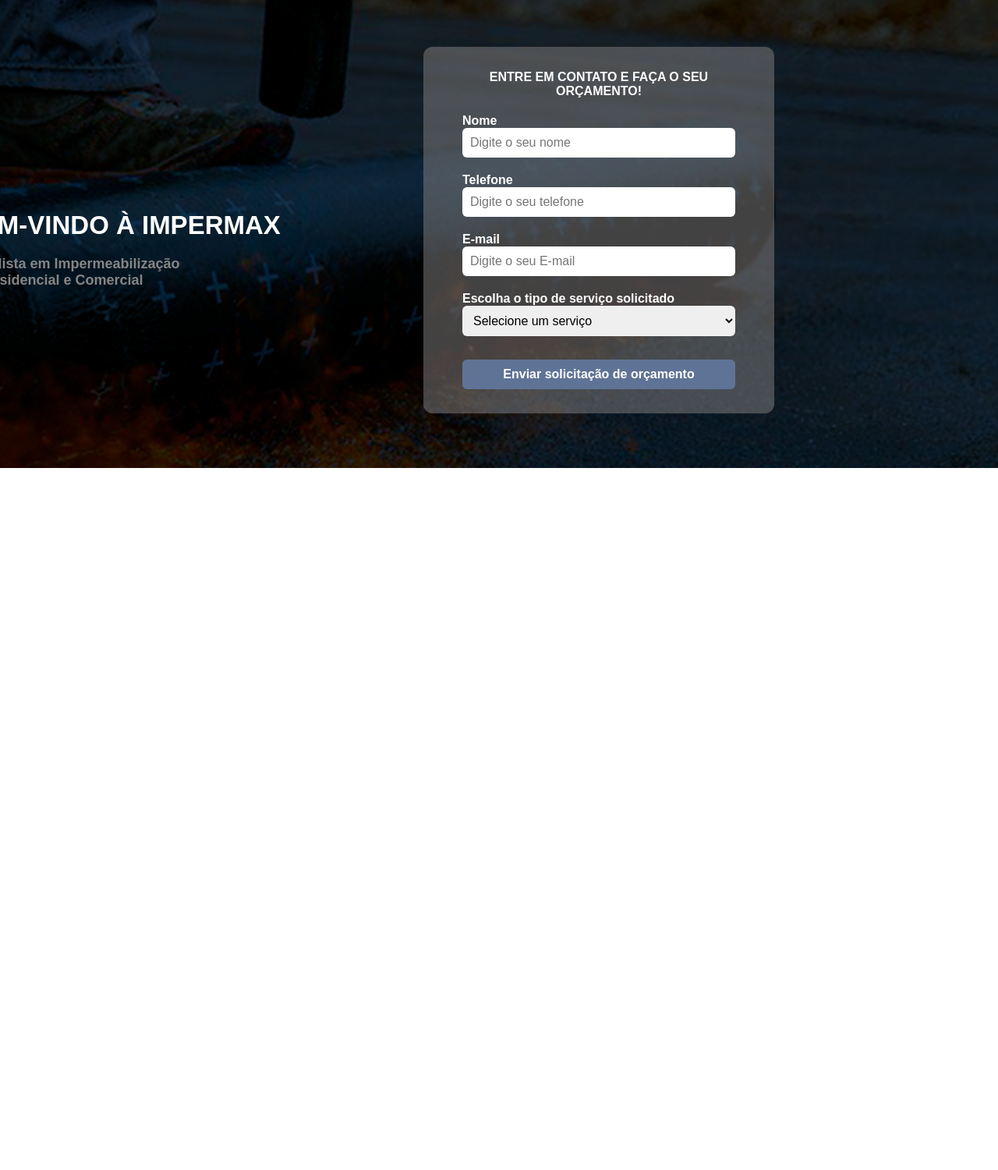
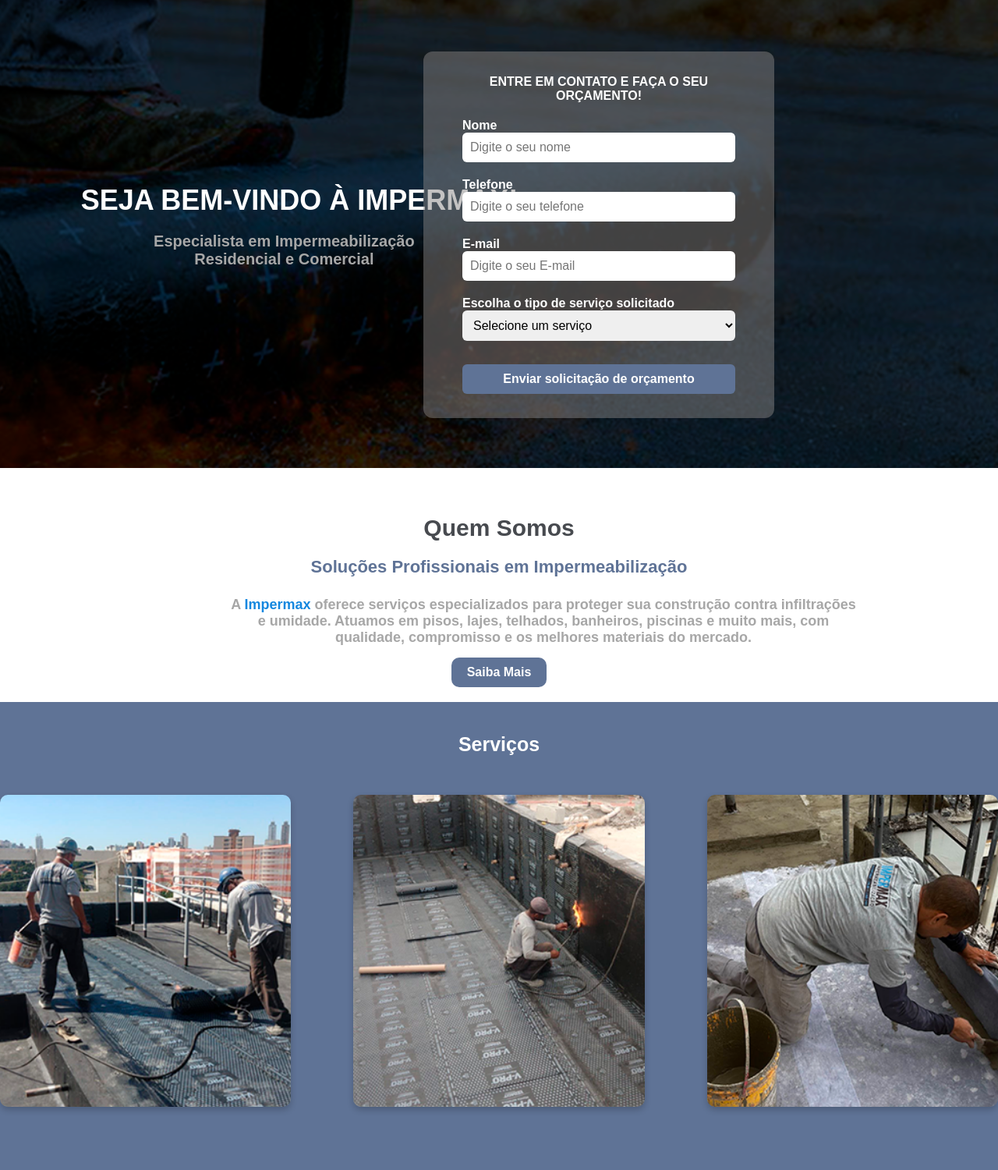
Before and after one commit to undercontrl/Impermax, a PHP site: page / in a window 1280 px wide. Shown: the part 127-1627 px from the top of the page at 78% size. Before the commit the page ends 727 px from the top, so only its background shows below. Run offline with PHP 8.4, Linux system fonts and the light colour scheme.

Commit message:
realizado a area sobre

```diff
--- a/css/form.css
+++ b/css/form.css
@@ -12,7 +12,7 @@
     gap: 10px;
     color: white;
     font-weight: bold;
-    top: 60px;
+    bottom: 102px;
     height: 470px;
 }
 
@@ -73,3 +73,7 @@
     align-items: center;
     text-align: center;
 }
+
+#servico{
+
+}
--- a/css/hero.css
+++ b/css/hero.css
@@ -5,41 +5,39 @@
     background-image: url('../img/Banner\ 1.png');
     background-size: cover;
     background-position: center;
+
 }
 
 .hero-titulo{
-    right: 19%;
+
     width: 100%;
     height: 100%;
-    color: white;
-    justify-content: center;
-    font-size: 22px;
+    color: #ffffff;
+    font-size: 36px;
     font-weight: bold;
-    display: flex;
-    flex-direction: column;
+    text-align: center;
+    margin-bottom: 20px;
 }
 
 .container-hero{
-    max-width: 1200px;
+    max-width: 650px;
     margin: 0 auto;
     padding: 20px;
-    display: flex;
-    margin-top: 355px ;
-    position: absolute;
-    bottom: -250px;
-    gap: 20px;
-
+    position: relative;
+    top: 50%;
+    transform: translateY(-50%);
+    right: 20%;
 }
 
 .hero-texto{
-    position: relative;
-    left:2%;
     width: 100%;
     height: 100%;
-    color: #868585;
-    justify-content: center;
-    font-size: 18px;
+    color: var(--cor-fonte-primaria);
+    font-size: 20px;
     font-weight: bold;
     text-align: center;
+    margin-bottom: 20px;
     max-width: 400px;
+    position: relative;
+    left: 14%;
 }
--- /dev/null
+++ b/css/servicos.css
@@ -0,0 +1,80 @@
+.titulo-servico{
+    font-size: 25px;
+    display: flex;
+    justify-content: center;
+    align-items: center;
+    width: 100%;
+    padding: 20px;
+    color: white;
+    font-weight: bold;
+    position: relative;
+    top: 20px;
+}
+
+.cards {
+    display: flex;
+    justify-content: space-around;
+    gap: 80px;
+    justify-content: center;
+    position: relative;
+    top: 50px;
+}
+
+.servicos{
+    background-color: var(--cor-de-fundo-primaria);
+    position: relative;
+    width: 100%;
+    height: 600px;
+}
+
+
+.card-servico {
+    position: relative;
+    width: 400px;
+    height: 400px;
+    border-radius: 10px;
+    overflow: hidden;
+    box-shadow: 0 4px 8px rgba(0, 0, 0, 0.2);
+    transition: transform 0.3s ease;
+}
+
+.servico-imagem{
+    width: 100%;
+    height: 100%;
+    position: absolute;
+    transition: transform 0.4s ease;
+}
+
+.figcaption-servico{
+    position: absolute;
+    bottom: 0;
+    width: 100%;
+    height: 100%;
+    padding: 10px;
+    background-color: #44494ea4;
+    color: var(--cor-de-fundo);
+    display: flex;
+    flex-direction: column;
+    text-align: center;
+    justify-content: center;
+    font-size: 1rem;
+    transform: translateY(100%);
+    transition: transform 0.6s ease-in-out;
+}
+
+
+.card-servico:hover .figcaption-servico{
+    transform: translateY(0%);
+}
+.titulo-externo{
+    font-size: 30px;
+    display: flex;
+    justify-content: center;
+    align-items: center;
+    width: 100%;
+    padding: 20px;
+    position: relative;
+    top: 20px;
+    color: var(--cor-fonte-destaque-primaria);
+    font-weight: bold;
+}
--- /dev/null
+++ b/css/sobre.css
@@ -0,0 +1,80 @@
+.sobre{
+    position: relative;
+    width: 100%;
+    height: 300px;
+    background-size: cover;
+    background-position: center;
+}
+
+.container-sobre{
+    width: 100%;
+    max-width: 1200px;
+    margin: 0 auto;
+    padding: 20px;
+}
+
+.titulo-sobre{
+    font-size: 30px;
+    display: flex;
+    justify-content: center;
+    align-items: center;
+    width: 100%;
+    padding: 40px;
+    position: relative;
+    bottom: 0;
+    color: var(--cor-fonte-destaque-secundaria);
+    font-weight: bold;
+}
+
+.titulo-secundario{
+    font-size: 22px;
+    display: flex;
+    justify-content: center;
+    align-items: center;
+    width: 100%;
+    padding: 20px;
+    position: relative;
+    bottom: 40px;
+    color: var(--cor-fonte-secundaria);
+    font-weight: bold;
+}
+
+.texto-sobre{
+    position: relative;
+    left: 20%;
+    bottom: 55px;
+    max-width: 810px;
+    font-size: 18px;
+    color: var(--cor-fonte-primaria);
+    text-align: justify;
+    margin: 20px 0;
+    text-align: center;
+    font-weight: bold;
+}
+
+.destaque {
+  color: var(--cor-fonte-terciaria);
+  font-weight: bold;
+}
+
+.container-botao-sobre{
+    display: flex;
+    justify-content: center;
+    align-items: center;
+    position: relative;
+    bottom: 80px;
+}
+
+.botao-sobre{
+    background-color: var(--cor-de-fundo-primaria);
+    color: var( --cor-de-fundo-secundaria);
+    padding: 10px 20px;
+    border-radius: 10px;
+    font-weight: bold;
+}
+
+.botao-sobre:hover{
+    background-color: var(--cor-fonte-terciaria);
+    color: var(--cor-de-fundo-secundaria);
+    transition: 0.3s;
+}
--- a/css/styles.css
+++ b/css/styles.css
@@ -5,3 +5,5 @@
 @import url('variaveis.css');
 @import url('cards.css');
 @import url('form.css');
+@import url('sobre.css');
+@import url('servicos.css');
--- a/index.html
+++ b/index.html
@@ -32,13 +32,13 @@
 
 <main>
     <section class="hero">
-        <div class="hero-titulo container-hero">
-            <h1>SEJA BEM-VINDO À IMPERMAX</h1>
+        <div class="container-hero">
+            <h1 class="hero-titulo" >SEJA BEM-VINDO À IMPERMAX!</h1>
             <p class="hero-texto">Especialista em Impermeabilização Residencial e Comercial</p>
         </div>
         <div>
             <form >
-                <h2 href="#" class="titulo-orcamento">ENTRE EM CONTATO E FAÇA O SEU ORÇAMENTO!</h2>
+                <h2 class="titulo-orcamento">ENTRE EM CONTATO E FAÇA O SEU ORÇAMENTO!</h2>
                     <label for="nome">Nome</label>
                     <input type="text" id="nome" name="nome" placeholder="Digite o seu nome">
                     <label for="telefone">Telefone</label>
@@ -55,9 +55,60 @@
                 <button type="submit">Enviar solicitação de orçamento</button>
             </form>
         </div>
+    </section>
+
+    <section class="sobre">
+            <div class="container-sobre">
+                <h2 class="titulo-sobre">Quem Somos</h2>
+                <h3 class="titulo-secundario">Soluções Profissionais em Impermeabilização</h3>
+                <p class="texto-sobre">A <a href="" class="destaque">Impermax</a> oferece serviços especializados para
+                    proteger sua construção contra infiltrações e umidade.
+                    Atuamos em pisos, lajes, telhados, banheiros, piscinas e muito mais,
+                    com qualidade, compromisso e os melhores materiais do mercado.</p>
+            </div>
+            <div class="container-botao-sobre">
+                <a href="sobre.html" class="botao-sobre">Saiba Mais</a>
+            </div>
+    </section>
 
 
-
+    <section>
+         <section class="servicos">
+            <div class="container-servicos">
+                <h3 class="titulo-servico">Serviços</h3>
+                <div class="cards">
+                    <div class="card-servico">
+                        <figure>
+                            <img src="img/card1.png" alt="" class="servico-imagem">
+                            <figcaption class="figcaption-servico">
+                                <h3 class="">Impermeabilização de Lajes</h3>
+                                <p>Evita infiltrações em áreas expostas ao tempo,
+                                    aumentando a durabilidade da estrutura.</p>
+                            </figcaption>
+                        </figure>
+                    </div>
+                    <div class="card-servico">
+                        <figure>
+                            <img src="img/card2.png" alt="" class="servico-imagem">
+                            <figcaption class="figcaption-servico">
+                                <h3 class="">Vedação de Piscinas e Reservatórios</h3>
+                                <p>Soluções específicas para áreas com contato constante
+                                    com água, garantindo total estanqueidade.</p>
+                            </figcaption>
+                        </figure>
+                    </div>
+                    <div class="card-servico">
+                        <figure>
+                            <img src="img/card3.png" alt="" class="servico-imagem">
+                            <figcaption class="figcaption-servico">
+                                <h3 class="titulo-externo">Impermeabilização de Banheiros</h3>
+                                <p>Proteção contra vazamentos e umidade em áreas internas
+                                    com alto uso de água.</p>
+                            </figcaption>
+                        </figure>
+                    </div>
+                </div>
+            </div>
     </section>
 
 </main>
```
Also changed, not shown: img/card1.png (added), img/card2.png (added), img/card3.png (added), img/card4.png (added). Lines whose indentation alone changed are shown as unchanged.
